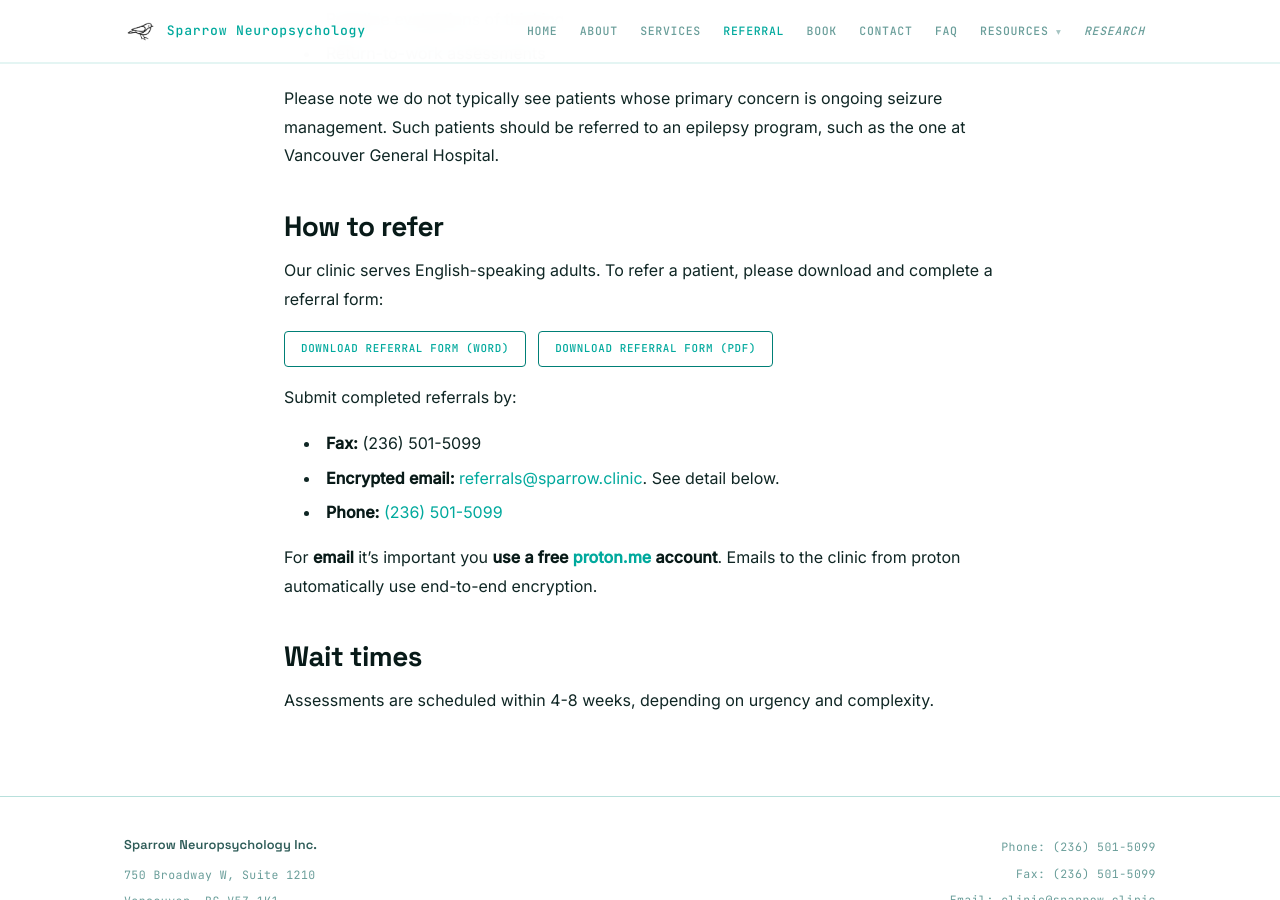
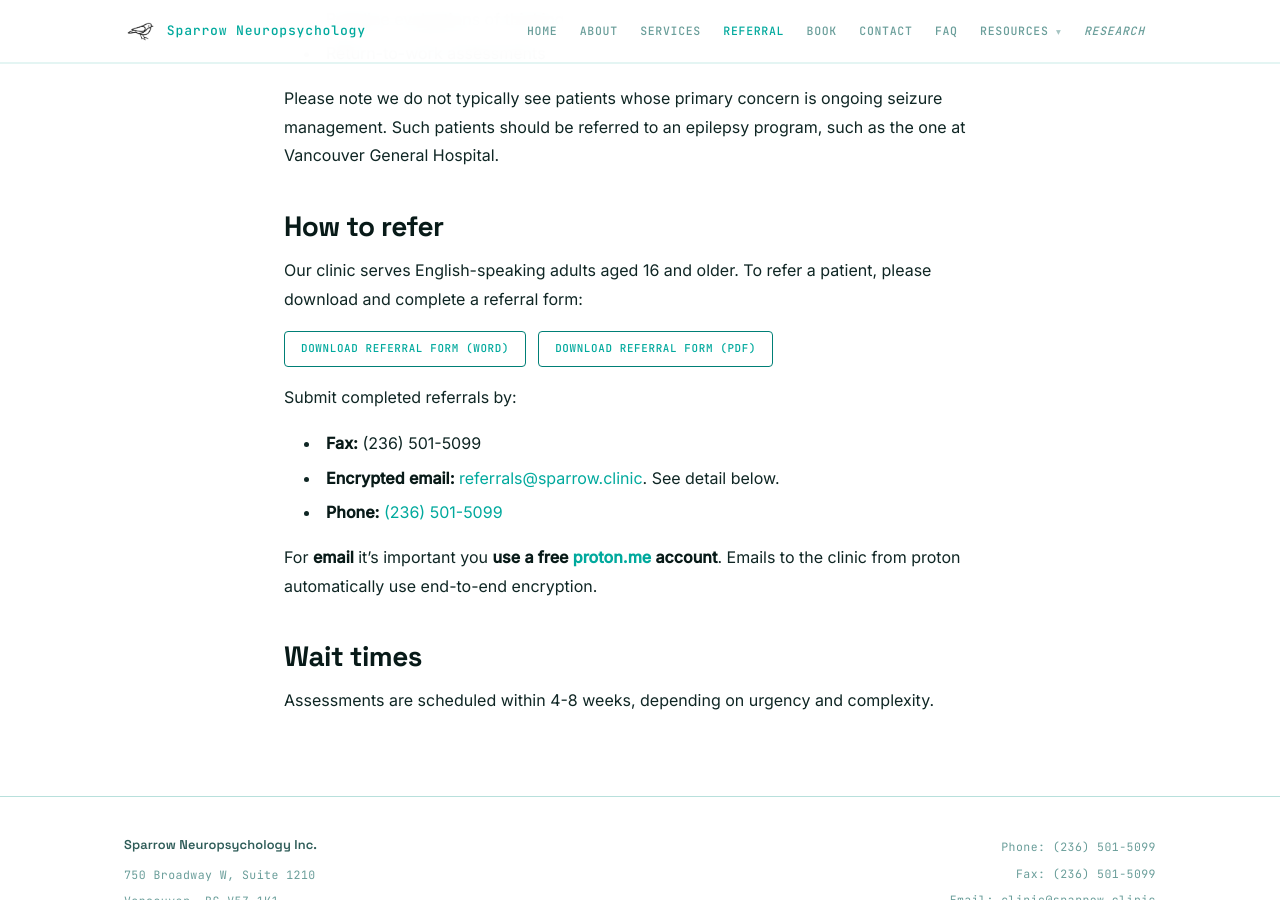
Before and after one commit to cfxb/sparrow-clinic, a Jekyll site: the page built from referral.md, in a window 1280 px wide and 900 px high, scrolled down 946 px. Built offline with Jekyll 4.4.1, drawn with Linux system fonts in a browser that asks for light colours.

Commit message:
about + referral: align scope phrasing to "adults aged 16 and older" (F4)
Brings the two remaining scope-mention sites into line with the
/services/ canonical phrasing:

  about.md  "assessments of brain function in adults"
           →"assessments of brain function in adults aged 16 and older"

  referral.md  "Our clinic serves English-speaking adults."
              →"Our clinic serves English-speaking adults aged 16 and older."

Phrase exactly matches /services/ ("Neuropsychological assessment for
adults aged 16 and older"; "adults aged 16 and older" in the
psychoeducational section). All three pages now use the same words.

Co-Authored-By: Claude Opus 4.7 (1M context) <noreply@anthropic.com>

```diff
--- a/referral.md
+++ b/referral.md
@@ -25,7 +25,7 @@ Please note we do not typically see patients whose primary concern is ongoing se
 
 ## How to refer
 
-Our clinic serves English-speaking adults. To refer a patient, please download and complete a referral form:
+Our clinic serves English-speaking adults aged 16 and older. To refer a patient, please download and complete a referral form:
 
 <div class="download-links">
   <a href="{{ '/assets/files/referral-form.docx' | relative_url }}" class="btn btn--outline btn--sm">Download referral form (Word)</a>
```
Also changed, not shown: about.md (+1 -1 lines).
